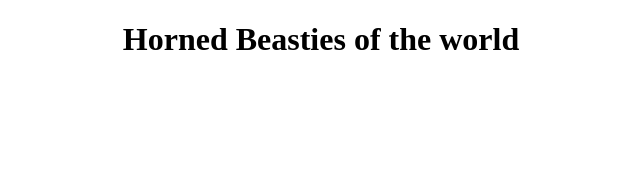
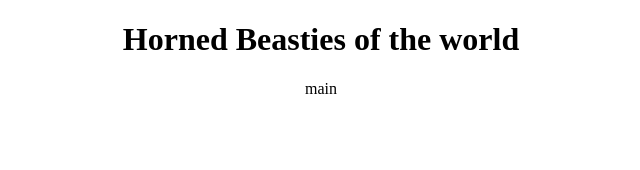
Before and after one commit to ClownMaidLifestyle/horned-beasts, a React (Create React App) app: page / in a window 1280 px wide. Shown: the top 170 px of the page, without its empty margins (319-959 px from the left). Built offline with nearby package versions, Linux system fonts and the light colour scheme.

Commit message:
main component connected

```diff
--- a/src/App.js
+++ b/src/App.js
@@ -1,10 +1,12 @@
 import './App.css';
 import Header from './header.js'
+import Main from './main.js'
 
 function App() {
   return (
     <div className="App">
       <Header />
+      <Main />
     </div>
   );
 }
--- a/src/main.js
+++ b/src/main.js
@@ -0,0 +1,7 @@
+import React from 'react'
+
+export default function main() {
+  return (
+    <main>main</main>
+  )
+}
```
